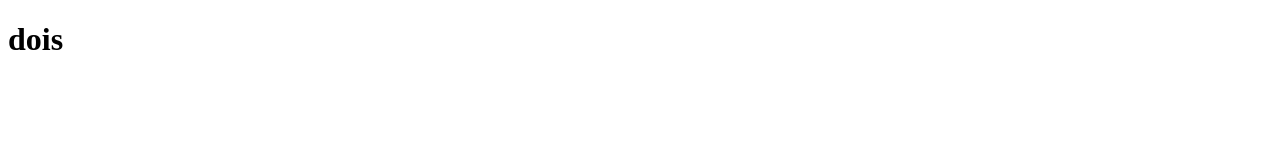
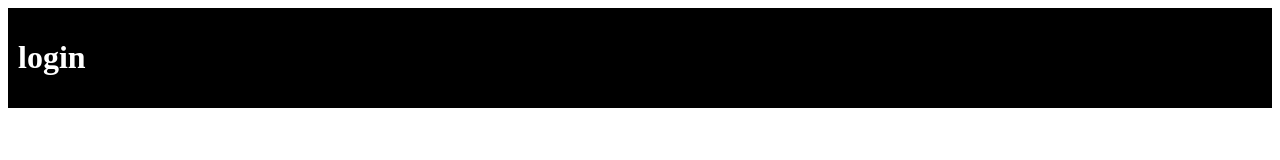
Before and after one commit to SrOrfeu/aula, a plain HTML site: page index.html in a window 1280 px wide. Drawn offline with Linux system fonts and the light colour scheme.

Commit message:
criando estrutura

```diff
--- a/assets/css/style.css
+++ b/assets/css/style.css
@@ -0,0 +1,5 @@
+.header {
+    color: white;
+    background-color: black;
+    padding: 10px;
+}
--- a/index.html
+++ b/index.html
@@ -4,9 +4,14 @@
     <meta charset="UTF-8">
     <meta http-equiv="X-UA-Compatible" content="IE=edge">
     <meta name="viewport" content="width=device-width, initial-scale=1.0">
+    <link rel="stylesheet" href="assets/css/style.css">
     <title>Document</title>
 </head>
 <body>
-    <h1>dois</h1>
+    <header class="header">
+        <h1 class="titul-login">login</h1>
+    </header>
+    <section></section>
+    <footer></footer>
 </body>
 </html>
```
